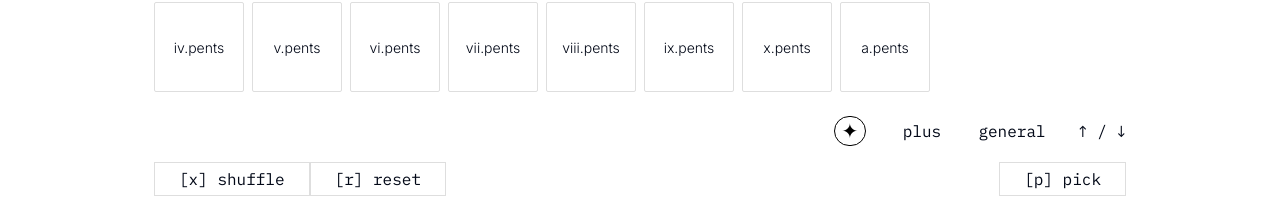
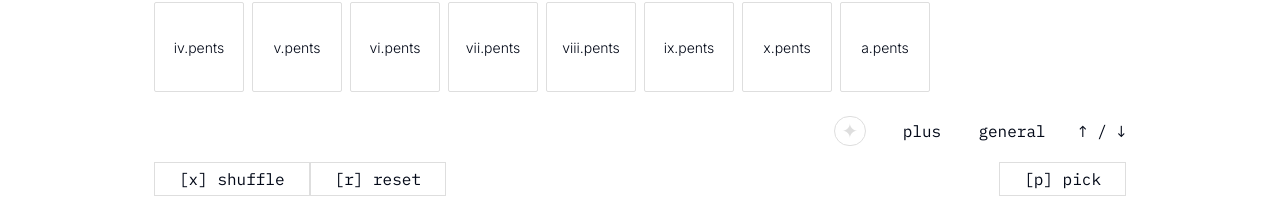
Before and after one commit to Colton-Bassett/tarot, a SvelteKit app: page / in a window 1280 px wide. Shown: the part 876-1082 px from the top of the page. Built offline with nearby package versions, Linux system fonts and the light colour scheme.

Commit message:
Added correct gpt fetching behavior when selectCard

```diff
--- a/src/lib/components/Settings.svelte
+++ b/src/lib/components/Settings.svelte
@@ -8,7 +8,8 @@
 		cardBackType,
 		updateOrientationType,
 		updateReadingType,
-		updateCardbackType
+		updateCardbackType,
+		updateAiReadingEnabled
 	}: {
 		aiReadingEnabled: boolean;
 		orientationType: OrientationType;
@@ -17,6 +18,7 @@
 		updateOrientationType(): void;
 		updateReadingType(): void;
 		updateCardbackType(): void;
+		updateAiReadingEnabled(): void;
 	} = $props();
 </script>
 
@@ -60,9 +62,7 @@
 			tabindex="0"
 			class="aiAvailableButton min-w-8 rounded-2xl border border-[#dedede] text-xl text-[#dedede] underline-offset-2"
 			class:aiOn={aiReadingEnabled}
-			onclick={() => {
-				aiReadingEnabled = !aiReadingEnabled;
-			}}
+			onclick={updateAiReadingEnabled}
 			onkeydown={(e) => {}}
 		>
 			✦
--- a/src/lib/components/TarotCard.svelte
+++ b/src/lib/components/TarotCard.svelte
@@ -73,7 +73,20 @@
 		}
 	}
 
-	// async function fetchGPTReadingMock(card: Card, simulateError: boolean = false) {
+	// fetch from gpt when selecting card + aiReadingEnabled
+	$effect(() => {
+		if (isSelected && isReadingVisible && aiReadingEnabled) {
+			console.log('running fetchGPTReading');
+			fetchGPTReading(card, readingType);
+		}
+	});
+
+	// async function fetchGPTReadingMock(
+	// 	card: Card,
+	// 	readingType: ReadingType,
+	// 	simulateError: boolean = false
+	// ) {
+	// 	console.log('fetchingGPTMock');
 	// 	if (aiReadingEnabled) {
 	// 		const name = card.name;
 	// 		const orientation = card.isUpright ? 'upright' : 'reversed';
@@ -128,8 +141,7 @@
 					class="closeButton flex w-10 items-center justify-center"
 					onclick={(e) => {
 						e.stopPropagation();
-						// onClose();
-						fetchGPTReading(card, readingType);
+						onClose();
 					}}>x</button
 				>
 			{/if}
--- a/src/routes/+page.svelte
+++ b/src/routes/+page.svelte
@@ -18,15 +18,17 @@
 	let isReadingVisible = $state(false);
 	let typeWriterOn = $state(true);
 
-	let aiReadingEnabled: boolean = $state(true);
+	let aiReadingEnabled: boolean = $state(false);
 	let readingType: ReadingType = $state('general');
 	let cardBackType: CardBackType = $state('plus');
 	let orientationType: OrientationType = $state('both');
 
 	function handleCardSelect(card: Card) {
+		// skip typewriter, show full reading
 		if (selectedCard?.id === card.id && isReadingVisible === true) {
 			console.log('toggling typewriter');
 			typeWriterOn = false;
+			// show reading
 		} else if (selectedCard?.id === card.id) {
 			console.log('here is card');
 			isReadingVisible = true;
@@ -74,6 +76,12 @@
 		const types = ['plus', 'minus', 'ohs'] as const;
 		const currentIndex = types.indexOf(cardBackType);
 		cardBackType = types[(currentIndex + 1) % types.length];
+	}
+
+	function updateAiReadingEnabled() {
+		// check if user is rate-limited or not somehow
+		console.log('updateAiReadingEnalbed(): check if user is ratelimited');
+		aiReadingEnabled = !aiReadingEnabled;
 	}
 
 	// keyboard shortcuts handler
@@ -144,6 +152,7 @@
 				{updateOrientationType}
 				{updateReadingType}
 				{updateCardbackType}
+				{updateAiReadingEnabled}
 			></Settings>
 			<Actions {shuffleDeck} {resetDeck} {pickCard}></Actions>
 		</div>
```
